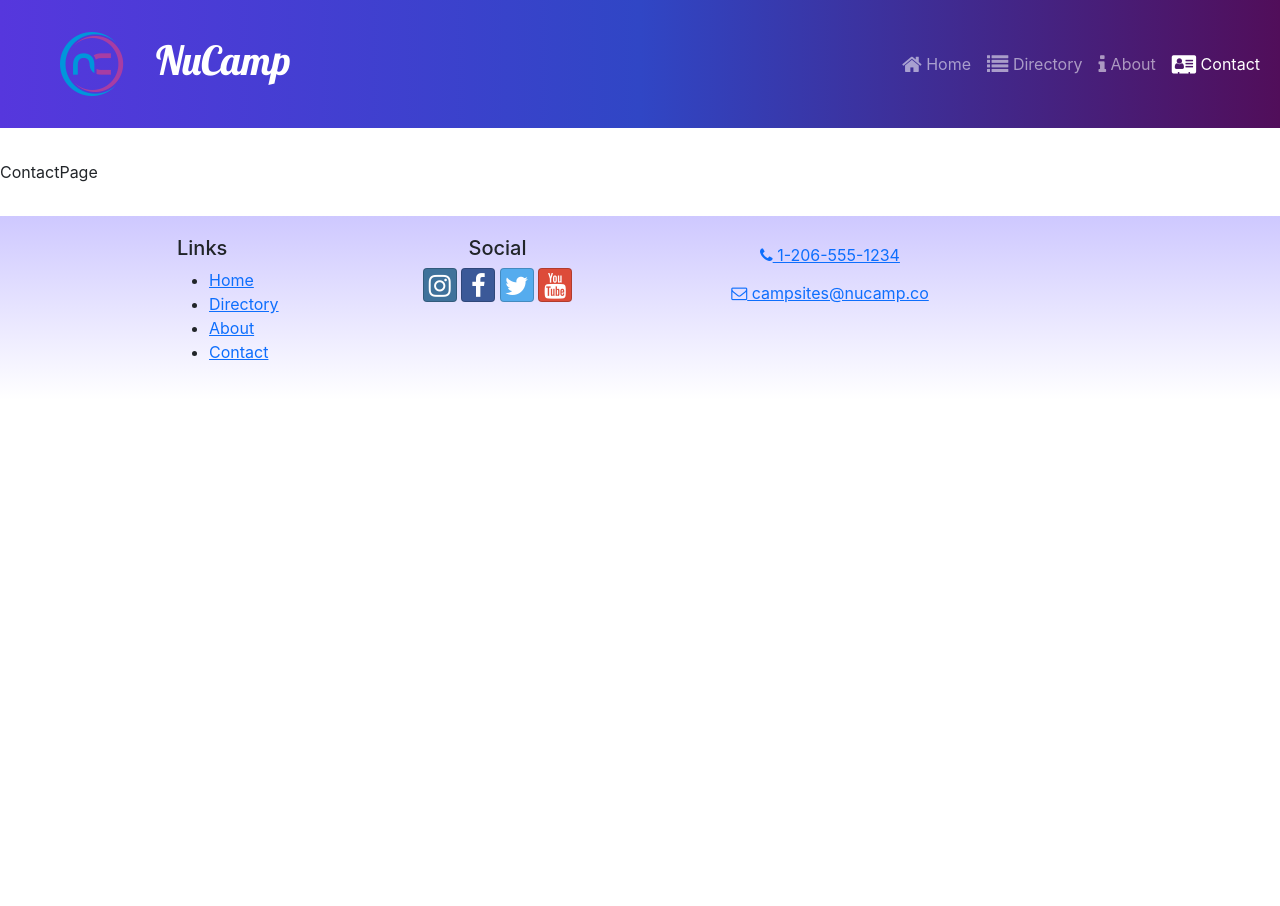
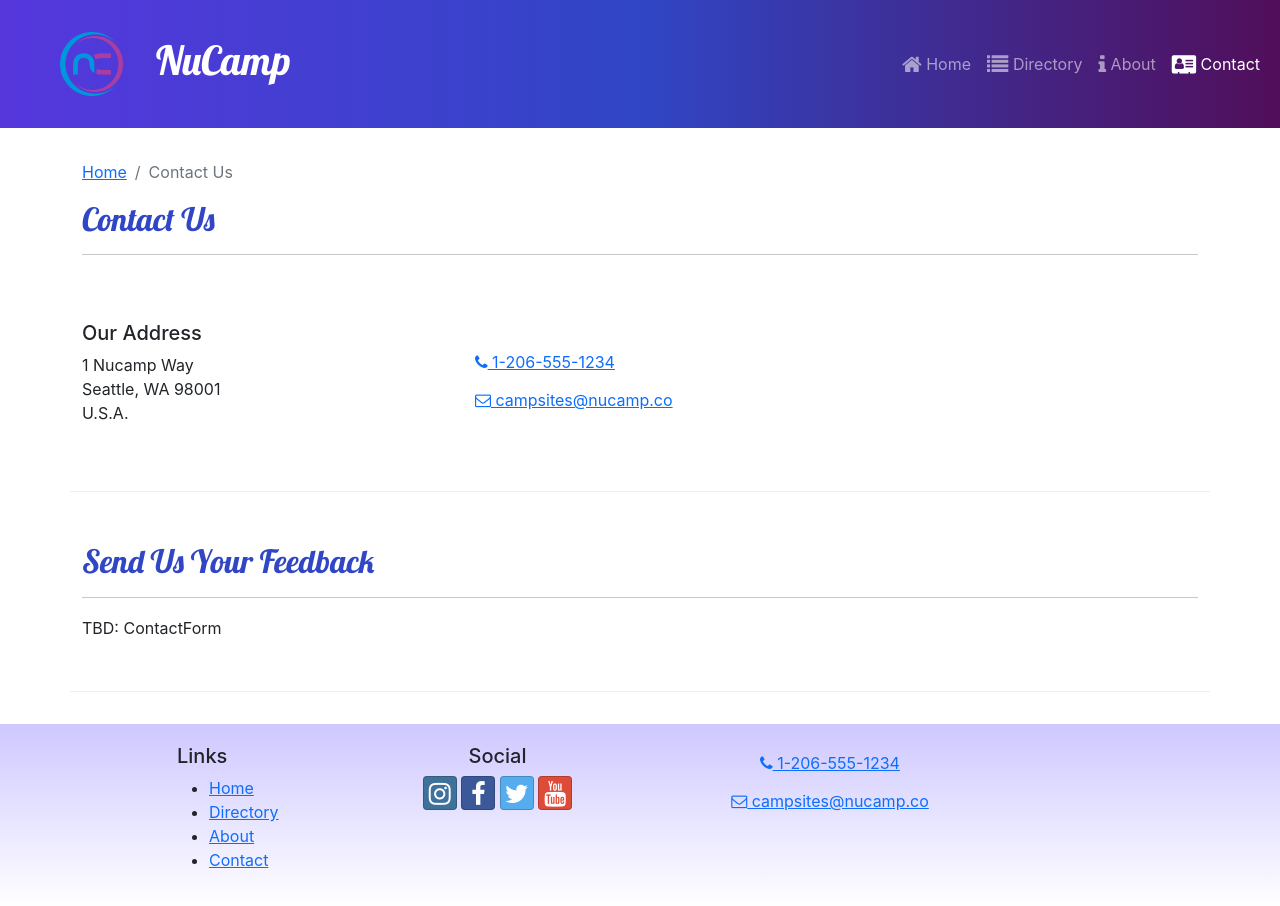
Before and after one commit to srose22/nucampReact, a React (Create React App) app: page /contact in a window 1280 px wide. Before the commit the page ends 800 px from the top, so only its background shows below. Built offline with nearby package versions, Linux system fonts and the light colour scheme.

Commit message:
ContactPage

```diff
--- /dev/null
+++ b/src/features/display/AnimatedDisplayCard.js
@@ -0,0 +1,32 @@
+import { useState, useEffect } from "react";
+import { Card, CardImg, CardText, CardBody, CardTitle } from "reactstrap";
+import { useSpring, animated } from "react-spring";
+
+const AnimatedDisplayCard = ({ item }) => {
+  const { image, name, description } = item;
+  const [toggle, setToggle] = useState(false);
+
+  const animatedStyle = useSpring({
+    opacity: toggle ? 1 : 0,
+    transform: toggle ? "scale(1,1)" : "scale(1,0)",
+    config: { duration: 500 },
+  });
+
+  useEffect(() => {
+    setToggle(true);
+  }, []);
+
+  return (
+    <animated.div style={animatedStyle}>
+      <Card>
+        <CardImg src={image} alt={name} />
+        <CardBody>
+          <CardTitle>{name}</CardTitle>
+          <CardText>{description}</CardText>
+        </CardBody>
+      </Card>
+    </animated.div>
+  );
+};
+
+export default AnimatedDisplayCard;
--- a/src/features/display/DisplayList.js
+++ b/src/features/display/DisplayList.js
@@ -1,5 +1,5 @@
 import { Col, Row } from "reactstrap";
-import DisplayCard from "./DisplayCard";
+import AnimatedDisplayCard from "./AnimatedDisplayCard";
 import { selectFeaturedCampsite } from "../campsites/campsitesSlice";
 import { selectFeaturedPromotion } from "../promotions/promotionsSlice";
 import { selectFeaturedPartner } from "../partners/partnersSlice";
@@ -13,11 +13,13 @@
 
   return (
     <Row>
-      {items.map((item, idx) => (
-        <Col md className="m-1" key={idx}>
-          <DisplayCard item={item} />
-        </Col>
-      ))}
+      {items.map((item, idx) => {
+        return (
+          <Col md className="m-1" key={idx}>
+            <AnimatedDisplayCard item={item} />
+          </Col>
+        );
+      })}
     </Row>
   );
 };
--- a/src/pages/ContactPage.js
+++ b/src/pages/ContactPage.js
@@ -1,5 +1,44 @@
+import { Container, Row, Col } from "reactstrap";
+import SubHeader from "../components/SubHeader";
+
 const ContactPage = () => {
-  return <div>ContactPage</div>;
+  return (
+    <Container>
+      <SubHeader current="Contact Us" />
+      <Row className="row-content align-items-center">
+        <Col sm="4">
+          <h5>Our Address</h5>
+          <address>
+            1 Nucamp Way
+            <br />
+            Seattle, WA 98001
+            <br />
+            U.S.A.
+          </address>
+        </Col>
+        <Col>
+          <a role="button" className="btn btn-link" href="tel:+12065551234">
+            <i className="fa fa-phone" /> 1-206-555-1234
+          </a>
+          <br />
+          <a
+            role="button"
+            className="btn btn-link"
+            href="mailto:fakeemail@fakeemail.co"
+          >
+            <i className="fa fa-envelope-o" /> campsites@nucamp.co
+          </a>
+        </Col>
+      </Row>
+      <Row className="row-content">
+        <Col xs="12">
+          <h2>Send Us Your Feedback</h2>
+          <hr />
+        </Col>
+        <Col md="10">TBD: ContactForm</Col>
+      </Row>
+    </Container>
+  );
 };
 
 export default ContactPage;
```
